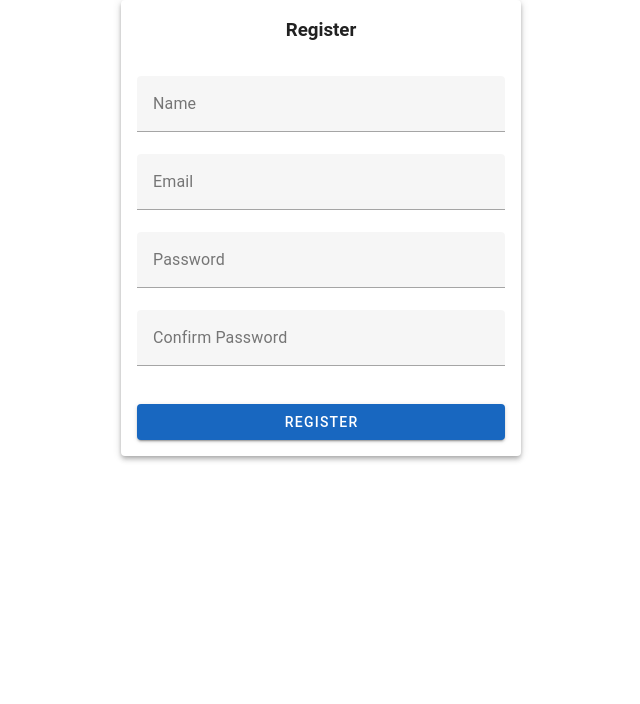
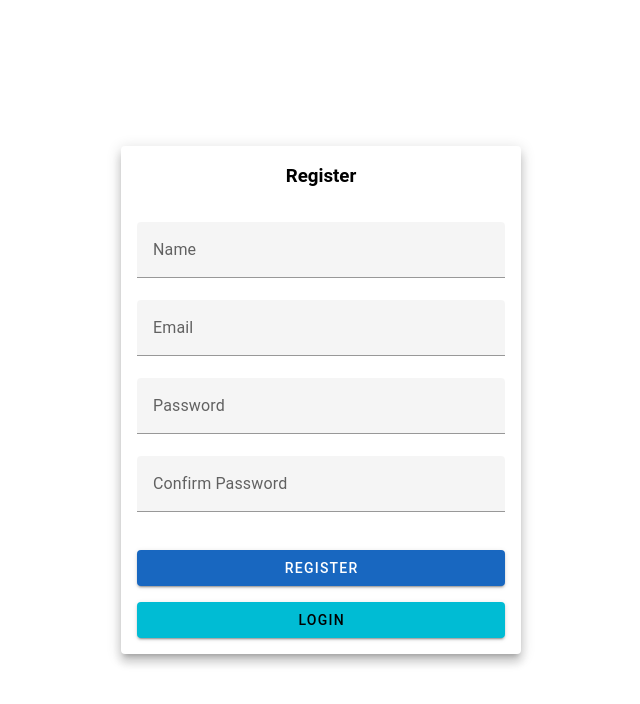
Before and after one commit to addeligero/ScanCount-, a Vue app: page /register in a window 1280 px wide. Shown: the top 704 px of the page, without its empty margins (319-959 px from the left). Built offline with nearby package versions, Linux system fonts and the light colour scheme; the HTML template or start-up script is replaced by a standard one.

Commit message:
styles: dark mode and light mode can be apply in all pages

```diff
--- a/src/App.vue
+++ b/src/App.vue
@@ -3,5 +3,7 @@ import { RouterView } from 'vue-router'
 </script>
 
 <template>
-  <RouterView />
+  <v-app>
+    <RouterView />
+  </v-app>
 </template>
--- a/src/main.ts
+++ b/src/main.ts
@@ -12,9 +12,13 @@ import { createVuetify } from 'vuetify'
 import * as components from 'vuetify/components'
 import * as directives from 'vuetify/directives'
 
+const savedTheme = localStorage.getItem('theme') || 'light'
 const vuetify = createVuetify({
   components,
   directives,
+  theme: {
+    defaultTheme: savedTheme,
+  },
 })
 
 const app = createApp(App)
--- a/src/views/Welcome.vue
+++ b/src/views/Welcome.vue
@@ -4,8 +4,15 @@ import Login from '@/components/Auth/Login.vue'
 
 const theme = useTheme()
 
+const savedTheme = localStorage.getItem('theme')
+if (savedTheme) {
+  theme.global.name.value = savedTheme
+}
+
 function onClick() {
-  theme.global.name.value = theme.global.name.value === 'light' ? 'dark' : 'light'
+  const newTheme = theme.global.name.value === 'light' ? 'dark' : 'light'
+  theme.global.name.value = newTheme
+  localStorage.setItem('theme', newTheme) // Save the selected theme
 }
 </script>
 
--- a/src/views/auth/Register.vue
+++ b/src/views/auth/Register.vue
@@ -2,6 +2,7 @@
 import { ref } from 'vue'
 import { useRouter } from 'vue-router'
 import axios from 'axios'
+import { useTheme } from 'vuetify' // Import useTheme
 
 const router = useRouter()
 
@@ -10,6 +11,8 @@ const email = ref('')
 const password = ref('')
 const password_confirmation = ref('')
 const isSubmitting = ref(false)
+
+const theme = useTheme() // Get current theme
 
 const register = async () => {
   isSubmitting.value = true
@@ -39,25 +42,78 @@ const register = async () => {
 </script>
 
 <template>
-  <v-sheet class="mx-auto" width="400" elevation="4" rounded>
-    <h3 class="text-center py-4">Register</h3>
+  <v-container height="100vh" class="d-flex align-center justify-center mx-auto">
+    <v-sheet
+      width="400"
+      elevation="8"
+      rounded
+      :color="theme.global.name.value === 'light' ? 'white' : 'grey-darken-3'"
+      :dark="theme.global.name.value === 'dark'"
+    >
+      <h3
+        class="text-center py-4"
+        :class="theme.global.name.value === 'light' ? 'text-dark' : 'text-white'"
+      >
+        Register
+      </h3>
       <v-form @submit.prevent="register" class="pa-4">
-      <v-text-field v-model="name" label="Name" required></v-text-field>
+        <v-text-field
+          v-model="name"
+          label="Name"
+          required
+          :outlined="true"
+          :color="theme.global.name.value === 'light' ? 'primary' : 'secondary'"
+        ></v-text-field>
 
-      <v-text-field v-model="email" label="Email" type="email" required></v-text-field>
+        <v-text-field
+          v-model="email"
+          label="Email"
+          type="email"
+          required
+          :outlined="true"
+          :color="theme.global.name.value === 'light' ? 'primary' : 'secondary'"
+        ></v-text-field>
 
-      <v-text-field v-model="password" label="Password" type="password" required></v-text-field>
+        <v-text-field
+          v-model="password"
+          label="Password"
+          type="password"
+          required
+          :outlined="true"
+          :color="theme.global.name.value === 'light' ? 'primary' : 'secondary'"
+        ></v-text-field>
 
         <v-text-field
           v-model="password_confirmation"
           label="Confirm Password"
           type="password"
           required
+          :outlined="true"
+          :color="theme.global.name.value === 'light' ? 'primary' : 'secondary'"
         ></v-text-field>
 
-      <v-btn :loading="isSubmitting" type="submit" color="primary" block class="mt-4">
+        <v-btn
+          :loading="isSubmitting"
+          type="submit"
+          :color="theme.global.name.value === 'light' ? 'primary' : 'secondary'"
+          block
+          class="mt-4"
+        >
           Register
         </v-btn>
+
+        <router-link to="/" class="text-decoration-none">
+          <v-btn
+            :loading="isSubmitting"
+            type="button"
+            block
+            :color="theme.global.name.value === 'light' ? 'cyan' : 'cyan-darken-4'"
+            class="mt-4"
+          >
+            Login
+          </v-btn>
+        </router-link>
       </v-form>
     </v-sheet>
+  </v-container>
 </template>
```
Lines whose indentation alone changed are shown as unchanged.
